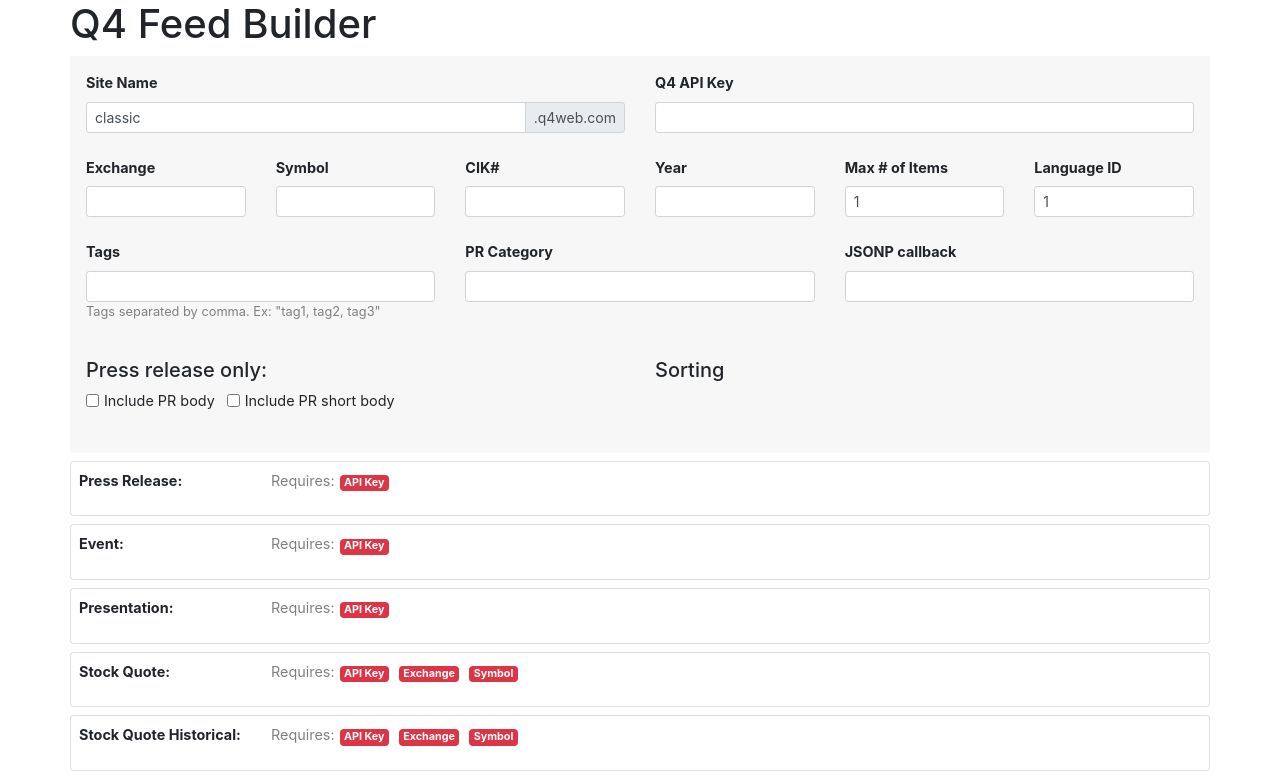
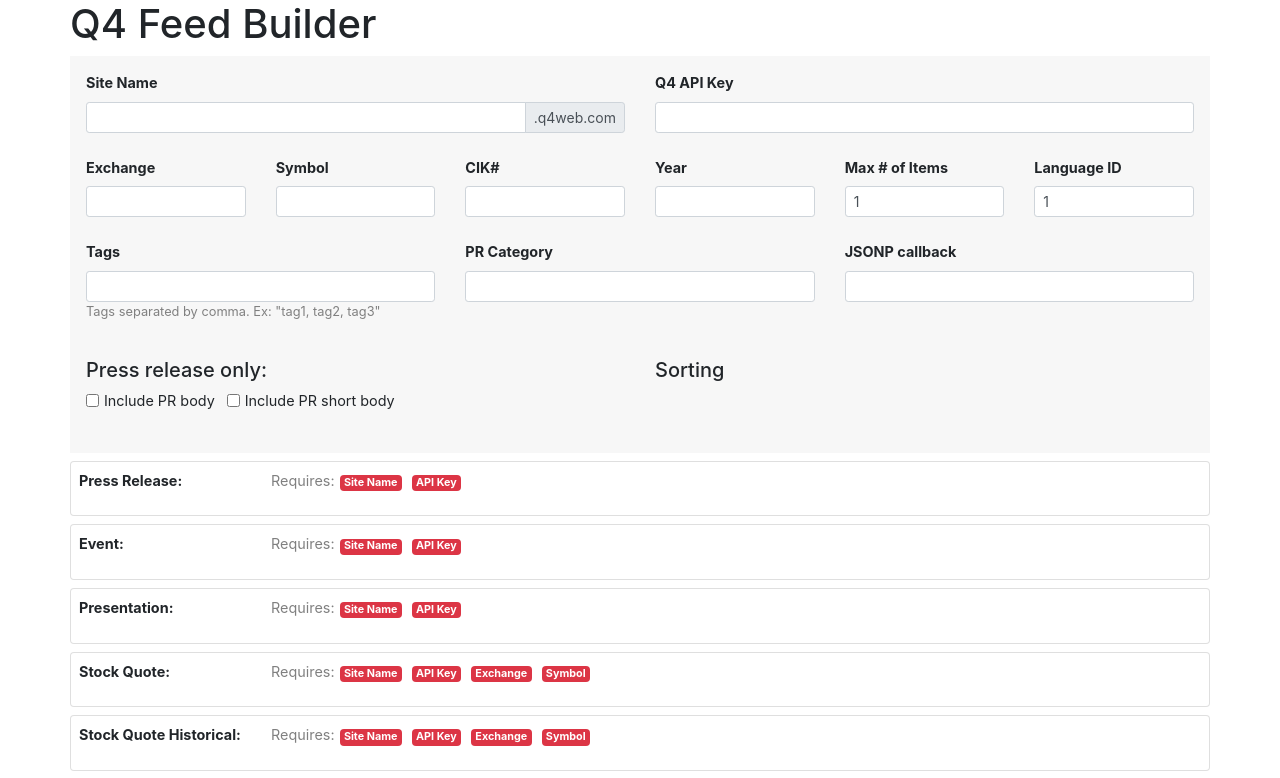
Before and after one commit to IonutP/feedbuilder, a React (Create React App) app: page / in a window 1280 px wide. Shown: the top 778 px of the page. Built offline with nearby package versions, Linux system fonts and the light colour scheme.

Commit message:
removing default values

```diff
--- a/src/App.js
+++ b/src/App.js
@@ -11,7 +11,7 @@
         super();
 
         this.state = {
-            siteName: 'classic',
+            siteName: '',
             apiKey: '',
             apiValid: false,
             exchange: '',
```
